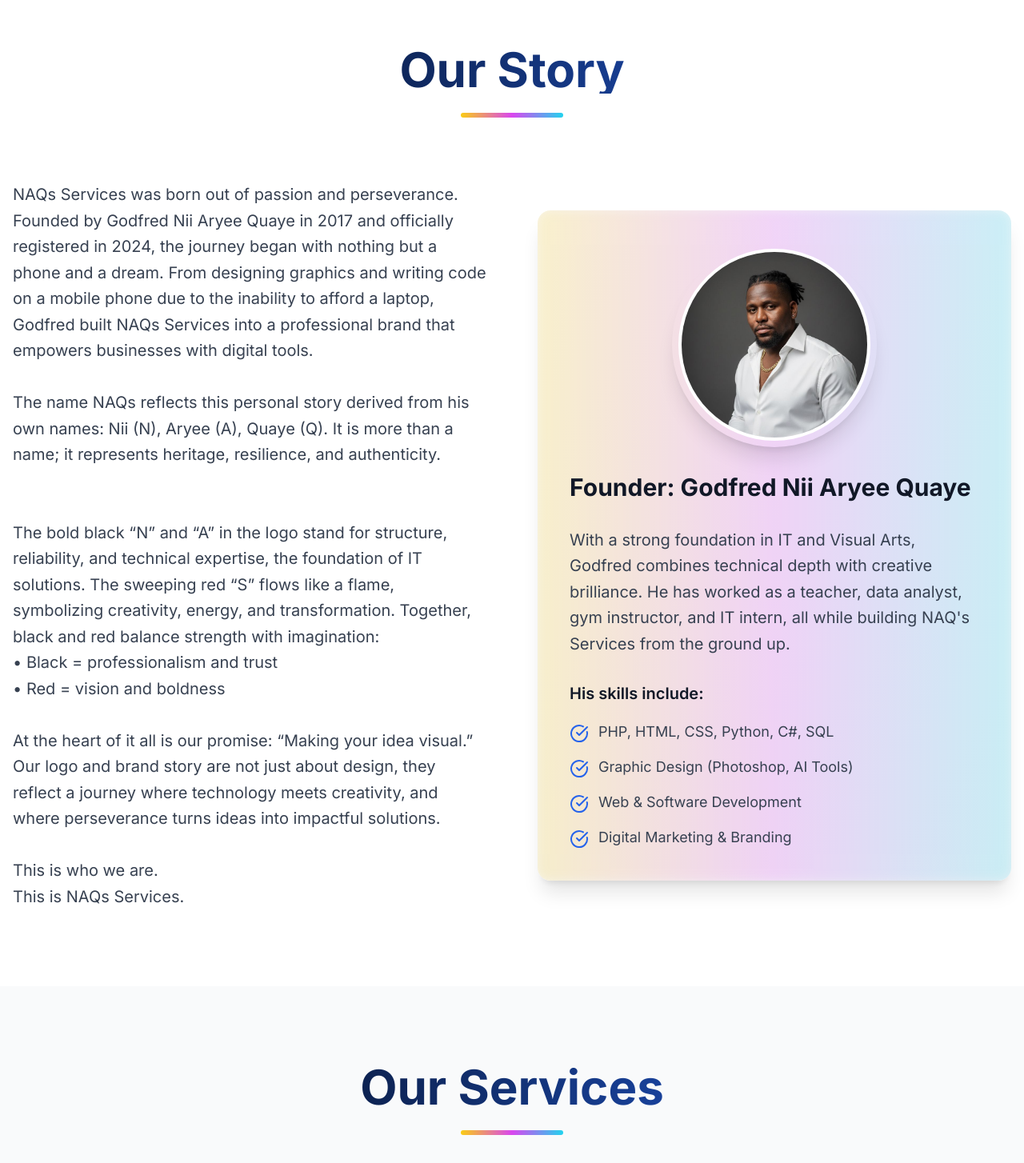
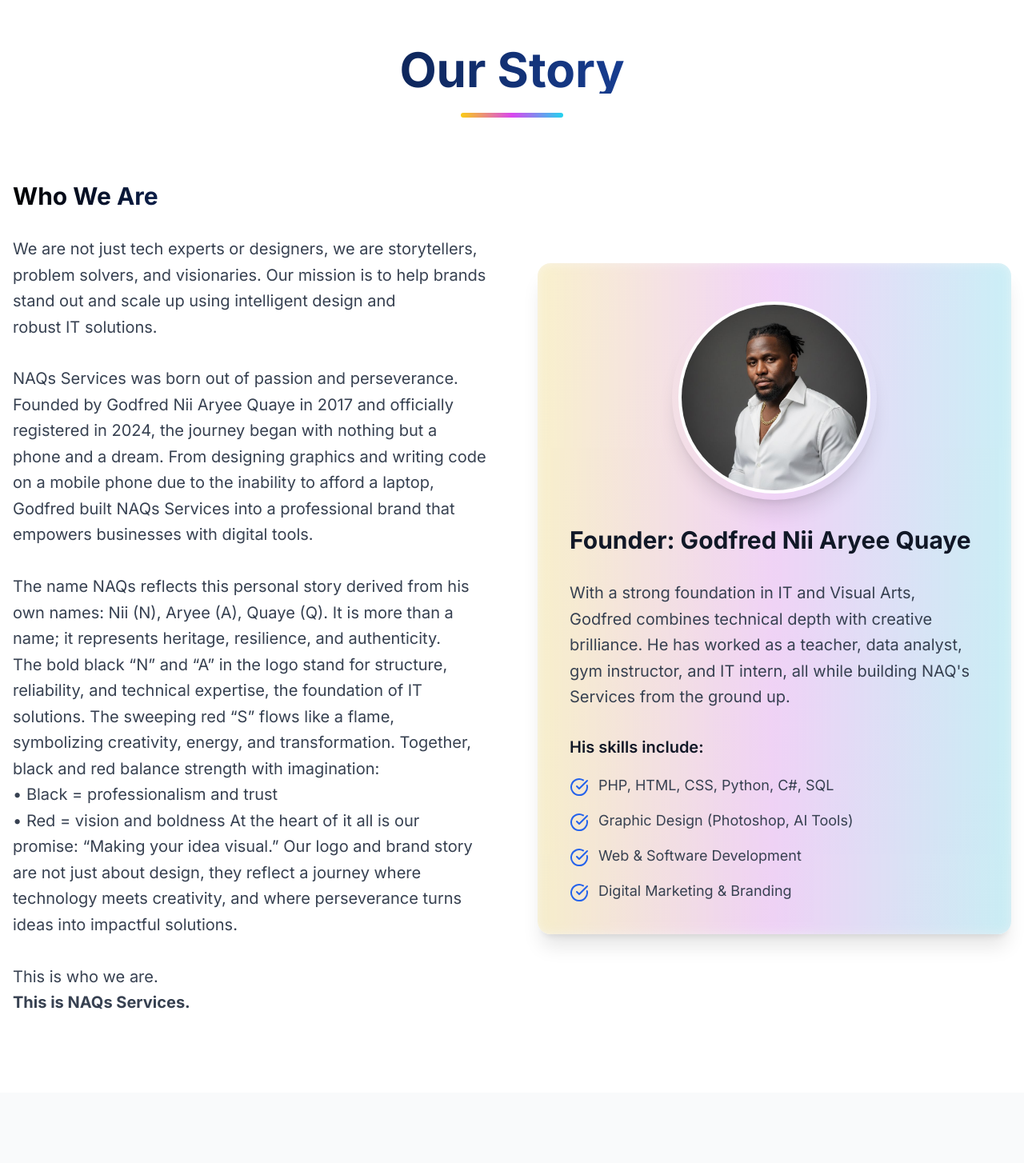
Before and after one commit to Seyramize/naqservices, a Next.js app: page / in a window 1280 px wide. Shown: the part 839-2293 px from the top of the page at 80% size. Built offline with nearby package versions, Linux system fonts and the light colour scheme.

Commit message:
Added some new stuff

```diff
--- a/app/page.tsx
+++ b/app/page.tsx
@@ -301,6 +301,10 @@ export default function Home() {
 
           <div className="grid md:grid-cols-2 gap-16 items-center">
             <div className="space-y-8">
+              <h3 className="text-3xl font-bold text-gray-900 bg-gradient-to-r from-black to-blue-600 bg-clip-text text-transparent">Who We Are</h3>
+              <p className="text-xl text-gray-700 leading-relaxed">
+              We are not just tech experts or designers, we are storytellers, problem solvers, and visionaries. Our mission is to help brands stand out and scale up using intelligent design and robust IT solutions.
+              </p>
               <p className="text-xl text-gray-700 leading-relaxed">
                 NAQs Services was born out of passion and perseverance. Founded by Godfred Nii Aryee Quaye in 2017 and
                 officially registered in 2024, the journey began with nothing but a phone and a dream. From designing
@@ -311,15 +315,12 @@ export default function Home() {
                 The name NAQs reflects this personal story derived from his own names: Nii (N), Aryee (A), Quaye (Q). It
                 is more than a name; it represents heritage, resilience, and authenticity.
                 <br />
-                <br />
-                <br />
                 The bold black “N” and “A” in the logo stand for structure, reliability, and technical expertise, the
                 foundation of IT solutions. The sweeping red “S” flows like a flame, symbolizing creativity, energy, and
                 transformation. Together, black and red balance strength with imagination:
                 <br />• Black = professionalism and trust
                 <br />• Red = vision and boldness
-                <br />
-                <br />
+
                 At the heart of it all is our promise: “Making your idea visual.” Our logo and brand story are not just
                 about design, they reflect a journey where technology meets creativity, and where perseverance turns
                 ideas into impactful solutions.
@@ -327,13 +328,8 @@ export default function Home() {
                 <br />
                 This is who we are.
                 <br />
-                This is NAQs Services.
+                <b>This is NAQs Services.</b>
               </p>
-              {/* <h3 className="text-3xl font-bold text-gray-900">Who We Are</h3>
-              <p className="text-xl text-gray-700 leading-relaxed">
-                We are not just tech experts or designers—we are storytellers, problem solvers, and visionaries. Our
-                mission is to help brands stand out and scale up using intelligent design and robust IT solutions.
-              </p> */}
             </div>
 
             <div className="bg-gradient-to-br from-gray-50 to-gray-100 p-10 rounded-2xl shadow-xl relative overflow-hidden group">
```
